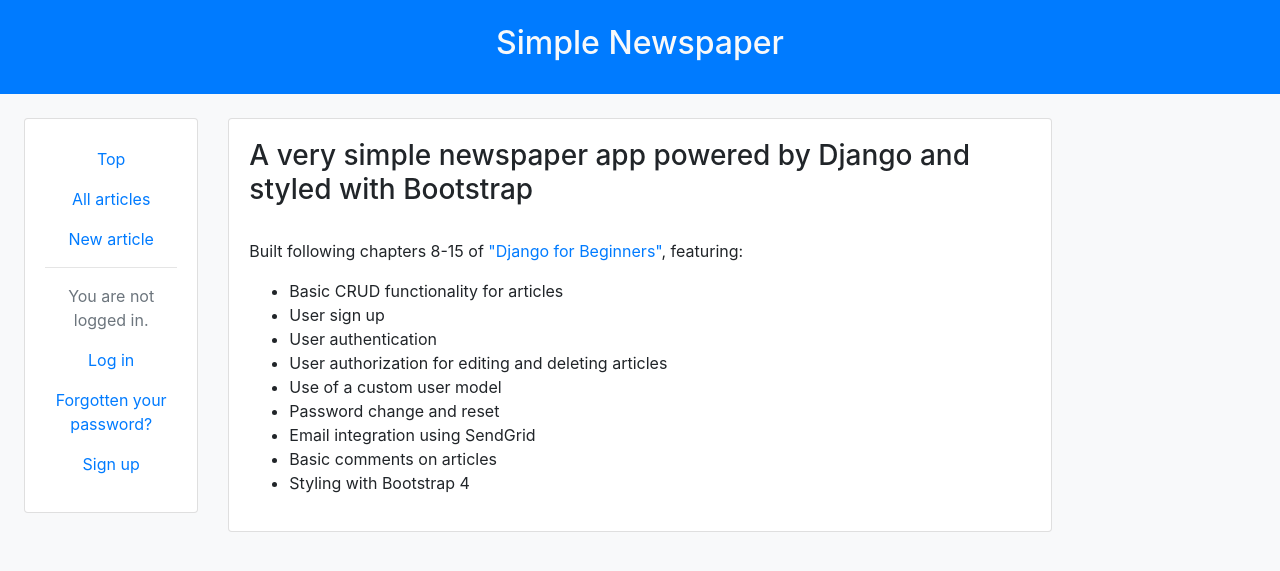
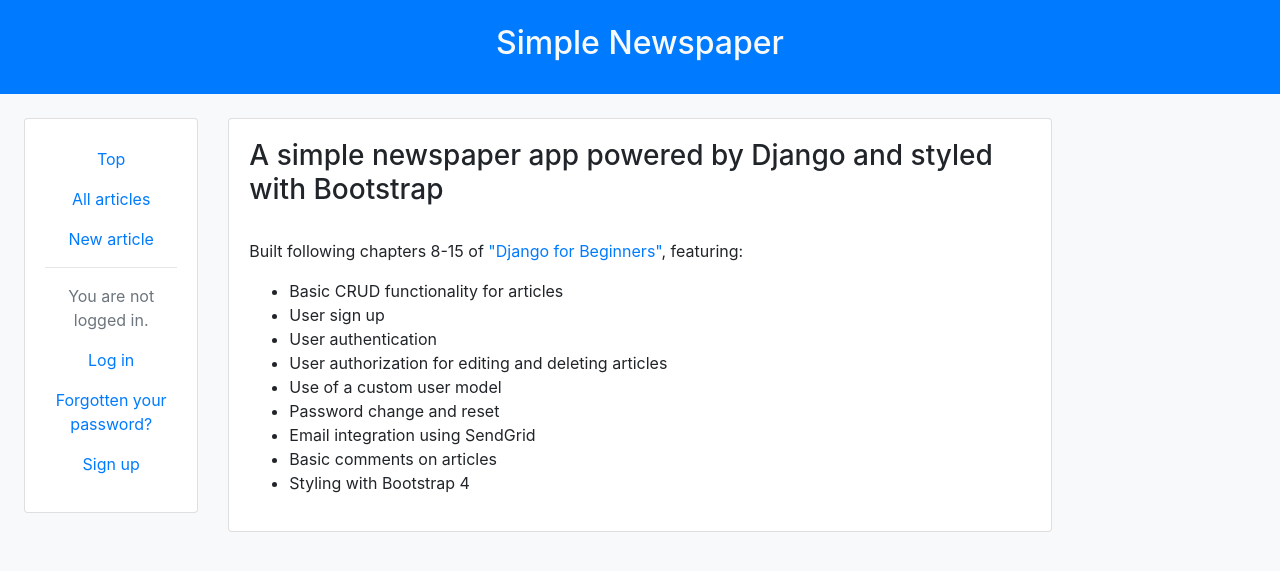
Before and after one commit to 4ka0/newspaper_project, a Django app: template templates/home.html in a window 1280 px wide. Shown: the top 571 px of the page. Run offline with Django 3.2, Linux system fonts and the light colour scheme; the template is opened without the code that fills it, so the values that code supplies are empty; some libraries are stand-ins or nearby versions.

Commit message:
Top page update

```diff
--- a/templates/home.html
+++ b/templates/home.html
@@ -6,7 +6,7 @@
     <div class="card">
 
         <div class="card-body">
-            <h3>A very simple newspaper app powered by Django and styled with Bootstrap</h3>
+            <h3>A simple newspaper app powered by Django and styled with Bootstrap</h3>
             <br />
             <p>Built following chapters 8-15 of <a href="https://djangoforbeginners.com" target="_blank">"Django for Beginners"</a>, featuring:</p>
             <ul>
```
